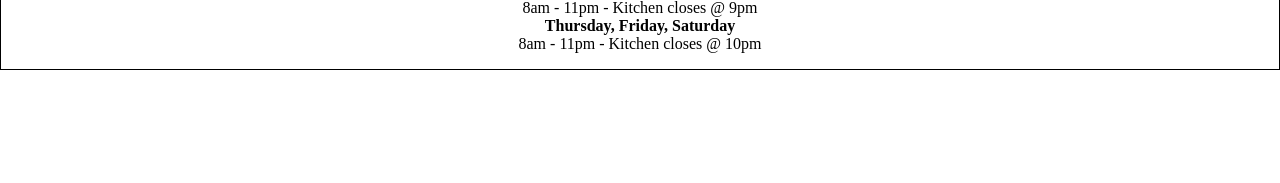
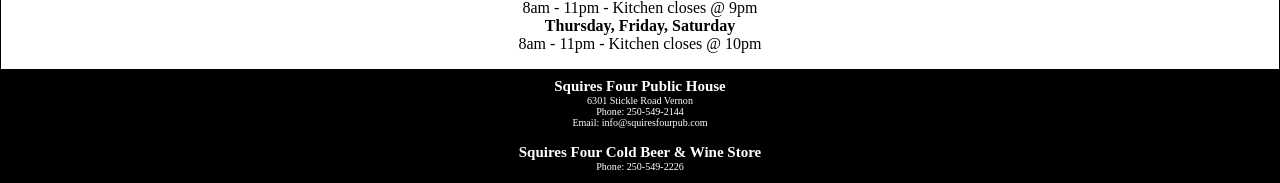
Before and after one commit to 79manuel/SquiresFour, a React (Create React App) app: page / in a window 1280 px wide. Shown: the part 1072-1255 px from the top of the page. Before the commit the page ends 1142 px from the top, so only its background shows below. Built offline with nearby package versions, Linux system fonts and the light colour scheme.

Commit message:
Added footer component

```diff
--- /dev/null
+++ b/src/components/BlockFour.js
@@ -0,0 +1,26 @@
+import React from 'react';
+import '../style/BlockFour.css';
+
+const BlockFour = () => {
+  return (
+      <footer>
+        <div>
+          <p><span style={{ fontWeight: 'bold', fontSize: '15px'}}>
+            Squires Four Public House</span><br/>
+            6301 Stickle Road Vernon<br/>
+            Phone: <a style={{ textDecoration: 'none', color: 'white' }} href='tel: 2505492144'>250-549-2144</a><br/>
+            Email: <a style={{ textDecoration: 'none', color: 'white' }} href= 'mailto: info@squiresfourpub.com'>
+              info@squiresfourpub.com
+                  </a><br/>
+          </p>
+          <p><span style={{ fontWeight: 'bold', fontSize: '15px'}}>
+            Squires Four Cold Beer & Wine Store</span><br/>
+            Phone: <a style={{ textDecoration: 'none', color: 'white' }} href='tel: 2505492226'>250-549-2226</a><br/>
+          </p>
+        </div>
+        <p> 2019 &copy; Squires Four Public House  </p>
+      </footer>
+  );
+};
+
+export default BlockFour;
--- a/src/pages/Home.js
+++ b/src/pages/Home.js
@@ -5,6 +5,7 @@
 import BlockOne from '../components/BlockOne';
 import BlockTwo from '../components/BlockTwo';
 import BlockThree from '../components/BlockThree';
+import BlockFour from '../components/BlockFour';
 import '../style/Home.css';
 
 const Home = () => {
@@ -21,9 +22,8 @@
         <BlockOne/>
         <BlockTwo/>
         <BlockThree/>
+        <BlockFour/>
       </div>
-
-
   );
 };
 
--- /dev/null
+++ b/src/style/BlockFour.css
@@ -0,0 +1,23 @@
+footer{
+    background-color: black;
+    color: white;
+    flex-direction: column;
+}
+
+footer div {
+    display: flex;
+    align-content: center;
+    font-size: 0.9em;
+    flex-direction: column;
+}
+
+footer div p {
+    text-align: center;
+    padding: 5px 0 5px 0;
+}
+
+footer p {
+    text-align: center;
+    margin: 3px 0 3px 0;
+    font-size: 0.7em;
+}
```
